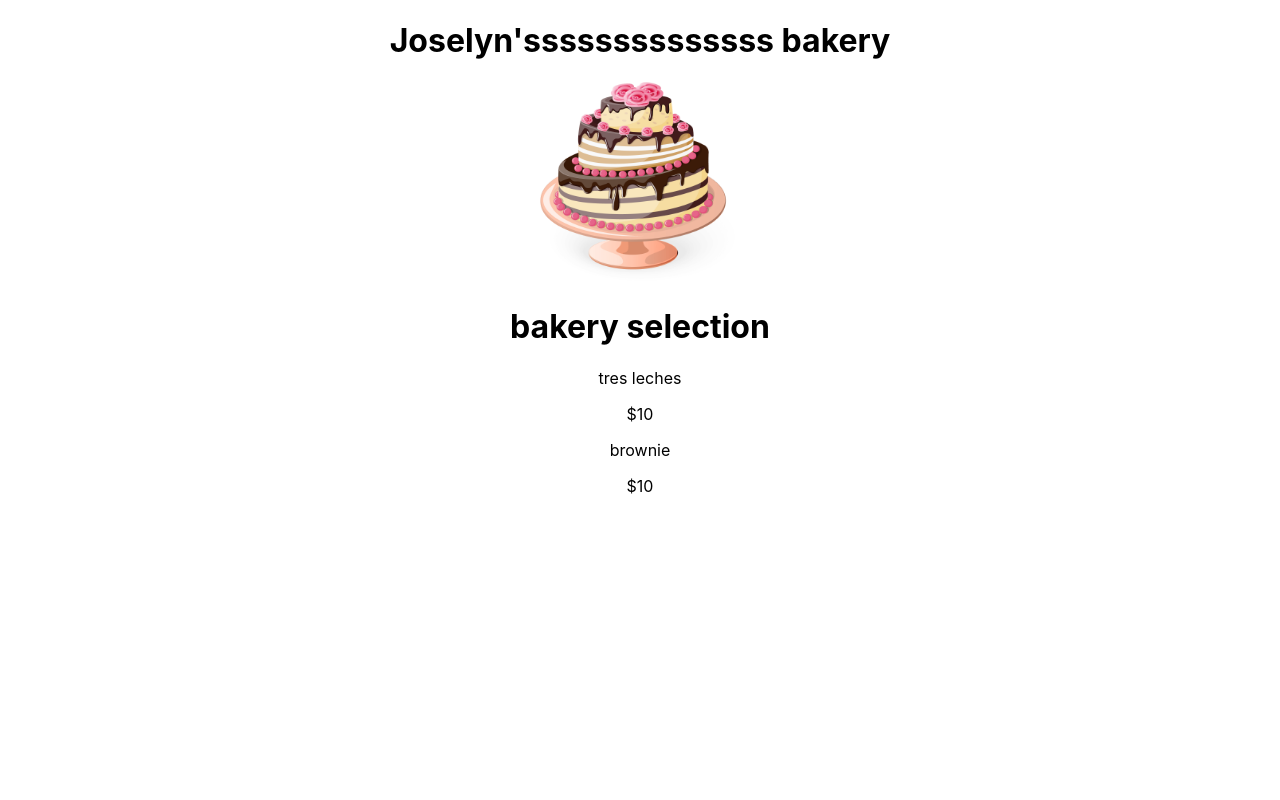
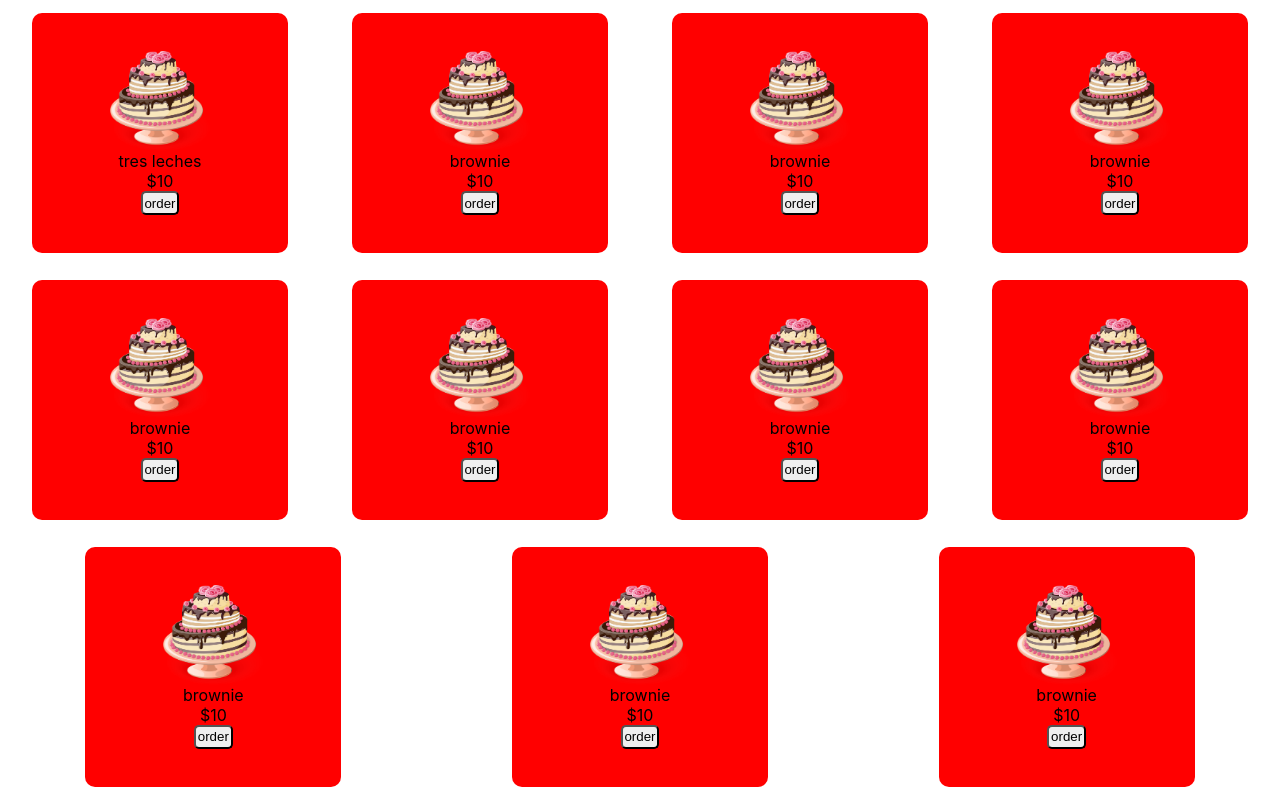
Before and after one commit to alearm246/bakery, a React (Create React App) app: page / in a window 1280 px wide. Built offline with nearby package versions, Linux system fonts and the light colour scheme; the HTML template or start-up script is replaced by a standard one.

Commit message:
finish basic item card

```diff
--- a/src/App.css
+++ b/src/App.css
@@ -1,3 +1,8 @@
+* {
+  margin: 0;
+  padding: 0;
+}
+
 .App {
   text-align: center;
 }
--- a/src/App.js
+++ b/src/App.js
@@ -1,12 +1,9 @@
 import './App.css';
-import cake from "./images/cake.png";
 import BakerySelection from "./components/modules/BakerySelection/BakerySelection.js";
 
 function App() {
   return (
     <div className="App">
-      <h1>Joselyn'ssssssssssssss bakery</h1>
-      <img style={{width: "200px", height: "200px"}} src={cake} />
       <BakerySelection />
     </div>
   );
--- a/src/components/common/ItemCard/ItemCard.js
+++ b/src/components/common/ItemCard/ItemCard.js
@@ -1,11 +1,14 @@
 import React from "react";
 import styles from "./ItemCard.module.css";
+import cake from "../../../images/cake.png";
 
 function ItemCard(props) {
   return (
-    <div>
+    <div className={styles.itemCardContainer}>
+      <img className={styles.itemCardImage} src={cake}/>
       <p>{props.item}</p>
       <p>{props.price}</p>
+      <button className={styles.orderButton}>order</button>
     </div>
   )
 }
--- a/src/components/common/ItemCard/ItemCard.module.css
+++ b/src/components/common/ItemCard/ItemCard.module.css
@@ -0,0 +1,22 @@
+.itemCardContainer {
+  display: flex;
+  align-items: center;
+  justify-content: center;
+  flex-direction: column;
+  width: 20vw;
+  height: 30vh;
+  background-color: red;
+  margin: 1%;
+  border-radius: 10px;
+}
+
+.itemCardImage {
+  width: 100px;
+  height: 100px;
+}
+
+.orderButton {
+  border-radius: 5px;
+  width: 15%;
+  height: 10%;
+}
--- a/src/components/modules/BakerySelection/BakerySelection.js
+++ b/src/components/modules/BakerySelection/BakerySelection.js
@@ -10,19 +10,50 @@ const BAKERY_SELECTION = [
   {
     item: "brownie",
     price: "$10"
-  }
+  },
+  {
+    item: "brownie",
+    price: "$10"
+  },
+  {
+    item: "brownie",
+    price: "$10"
+  },
+  {
+    item: "brownie",
+    price: "$10"
+  },
+  {
+    item: "brownie",
+    price: "$10"
+  },
+  {
+    item: "brownie",
+    price: "$10"
+  },
+  {
+    item: "brownie",
+    price: "$10"
+  },
+  {
+    item: "brownie",
+    price: "$10"
+  },
+  {
+    item: "brownie",
+    price: "$10"
+  },
+  {
+    item: "brownie",
+    price: "$10"
+  },
 ]
 
 function BakerySelection(){
   const [bakerySelection, setBackerySelection] = useState(BAKERY_SELECTION);
 
-  useEffect(() => {
-    console.log("selection: ");
-  }, [])
-
   return (
-    <div>
-      <h1>bakery selection</h1>
+    <div className={styles.bakerySelectionContainer}>
       {bakerySelection.map(selection => <ItemCard item={selection.item} price={selection.price} />)}
     </div>
   )
--- a/src/components/modules/BakerySelection/BakerySelection.module.css
+++ b/src/components/modules/BakerySelection/BakerySelection.module.css
@@ -0,0 +1,14 @@
+.bakerySelectionContainer{
+  display: flex;
+  justify-content: space-around;
+  flex-wrap: wrap;
+  flex-direction: row;
+  align-items: center;
+  min-height: 100vh;
+}
+
+@media (orientation: portrait) {
+  .bakerySelectionContainer {
+    flex-direction: column;
+  }
+}
```
